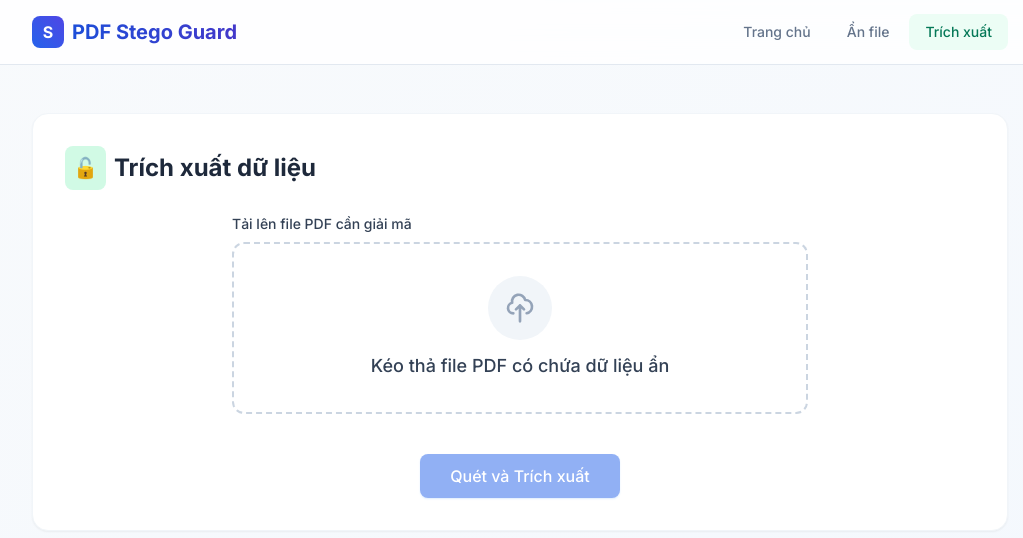
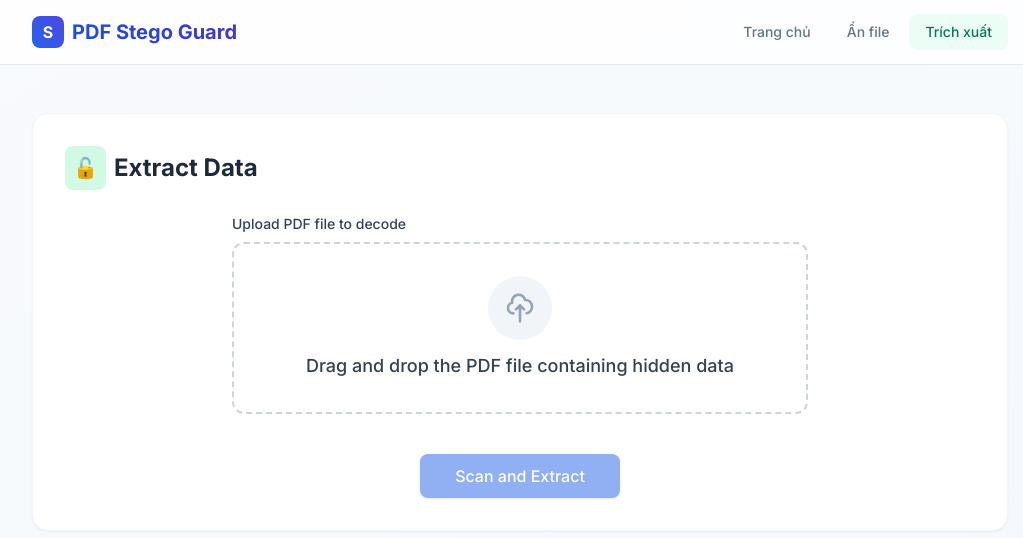
Before and after one commit to HeyKayDi/PDF-Stego-Guard, a React (Vite) app in the folder source/: page / in a window 1280 px wide. Both pictures are taken after a click on the button "Trích xuất". Shown: the top 538 px of the page, without its empty margins (120-1143 px from the left). Built offline with nearby package versions, Linux system fonts and the light colour scheme.

Commit message:
Update ExtractTab.tsx

```diff
--- a/source/components/ExtractTab.tsx
+++ b/source/components/ExtractTab.tsx
@@ -50,13 +50,13 @@ const ExtractTab: React.FC = () => {
     } catch (err: any) {
       console.error(err);
       setStatus('error');
-      setErrorMsg(err.message || "Không tìm thấy dữ liệu ẩn hoặc file bị lỗi.");
+      setErrorMsg(err.message || "No hidden data or corrupted file found.");
     }
   };
 
   const handleDownloadExtracted = () => {
     if (result) {
-      // Ép kiểu as BlobPart để sửa lỗi TypeScript
+      // Casting as a BlobPart fixes TypeScript errors
       const blob = new Blob([result.fileData as BlobPart], { type: result.metadata.mimeType });
       downloadBlob(blob, result.metadata.fileName);
     }
@@ -67,14 +67,14 @@ const ExtractTab: React.FC = () => {
       <div className="bg-white rounded-2xl p-8 shadow-sm border border-slate-100">
         <h2 className="text-2xl font-bold text-slate-800 mb-6 flex items-center gap-2">
           <span className="bg-emerald-100 text-emerald-600 p-2 rounded-lg text-xl">🔓</span>
-          Trích xuất dữ liệu
+          Extract Data
         </h2>
 
         <div className="max-w-xl mx-auto space-y-6">
           <div className="space-y-2">
-             <label className="block text-sm font-medium text-slate-700">Tải lên file PDF cần giải mã</label>
+             <label className="block text-sm font-medium text-slate-700">Upload PDF file to decode</label>
              <FileDropzone
-               label="Kéo thả file PDF có chứa dữ liệu ẩn"
+               label="Drag and drop the PDF file containing hidden data"
                accept="application/pdf"
                currentFile={stegoPdf}
                onFileSelect={setStegoPdf}
@@ -89,7 +89,7 @@ const ExtractTab: React.FC = () => {
                isLoading={status === 'processing'}
                className="w-full md:w-auto min-w-[200px]"
              >
-               {status === 'success' ? 'Đã tìm thấy file!' : 'Quét và Trích xuất'}
+               {status === 'success' ? 'File found!' : 'Scan and Extract'}
              </Button>
           </div>
 
```
